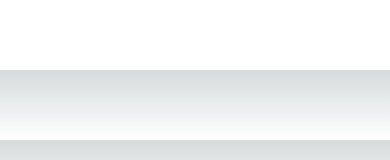
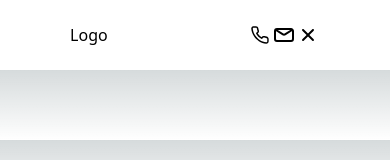
Before and after one commit to psychologianauki/OurSite, a Next.js app: page / in a window 390 px wide. Shown: the top 160 px of the page. Built offline with nearby package versions, Linux system fonts and the light colour scheme.

Commit message:
mobile nav init

```diff
--- a/src/Components/Navbar/Navbar.module.css
+++ b/src/Components/Navbar/Navbar.module.css
@@ -67,8 +67,11 @@
     display: none;
   }
   .mobileNav {
-    display: block;
+    display: flex;
     height: 70px;
     background-color: white;
+    justify-content: space-around;
+    align-items: center;
+    width: 100%;
   }
 }
--- a/src/Components/Navbar/Navbar.tsx
+++ b/src/Components/Navbar/Navbar.tsx
@@ -3,9 +3,12 @@ import styles from "./Navbar.module.css";
 import { useState } from "react";
 import Phone from "@/icons/Phone";
 import Email from "@/icons/Email";
+import MenuClose from "@/icons/MenuClose";
+import MenuOpen from "@/icons/MenuOpen";
 
 export default function Navbar() {
   const [section, setSection] = useState<number>(-1);
+  const [mobileNav, setMoobileNav] = useState<boolean>(true);
 
   return (
     <div className={styles.container}>
@@ -96,9 +99,36 @@ export default function Navbar() {
       </div>
 
       <div className={styles.mobileNav}>
-        <div></div>
-        <div></div>
-        <div></div>
+        <div
+          style={{
+            color: "black",
+            display: "flex",
+            justifyContent: "center",
+            alignItems: "center",
+          }}
+        >
+          Logo
+        </div>
+        <div
+          style={{
+            display: "flex",
+            alignItems: "center",
+            justifyContent: "center",
+          }}
+        >
+          <div className={styles.iconPhone}>
+            <Phone fill="white" />
+          </div>
+          <div className={styles.iconEmail}>
+            <Email fill="white" />
+          </div>
+          <div
+            style={{ display: "flex", alignItems: "center" }}
+            onClick={() => setMoobileNav(!mobileNav)}
+          >
+            {mobileNav ? <MenuClose fill="black" /> : <MenuOpen />}
+          </div>
+        </div>
       </div>
     </div>
   );
--- /dev/null
+++ b/src/icons/MenuClose.tsx
@@ -0,0 +1,31 @@
+import React from "react";
+
+export default function MenuClose({
+  width,
+  height,
+  fill = "#FFFFFF",
+}: {
+  width?: string;
+  height?: string;
+  fill?: string;
+}) {
+  return (
+    <svg
+      width={width || "24"}
+      height={height || "24"}
+      viewBox="0 0 24 24"
+      fill="none"
+      xmlns="http://www.w3.org/2000/svg"
+    >
+      <g id="Fill=close">
+        <path
+          id="Mask"
+          fillRule="evenodd"
+          clipRule="evenodd"
+          d="M13.4141 12L17.7071 7.70701C18.0981 7.31601 18.0981 6.68401 17.7071 6.29301C17.3161 5.90201 16.6841 5.90201 16.2931 6.29301L12.0001 10.586L7.70713 6.29301C7.31613 5.90201 6.68413 5.90201 6.29313 6.29301C5.90213 6.68401 5.90213 7.31601 6.29313 7.70701L10.5861 12L6.29313 16.293C5.90213 16.684 5.90213 17.316 6.29313 17.707C6.48813 17.902 6.74413 18 7.00013 18C7.25613 18 7.51213 17.902 7.70713 17.707L12.0001 13.414L16.2931 17.707C16.4881 17.902 16.7441 18 17.0001 18C17.2561 18 17.5121 17.902 17.7071 17.707C18.0981 17.316 18.0981 16.684 17.7071 16.293L13.4141 12Z"
+          fill={fill}
+        />
+      </g>
+    </svg>
+  );
+}
--- /dev/null
+++ b/src/icons/MenuOpen.tsx
@@ -0,0 +1,29 @@
+import React from "react";
+
+export default function MenuOpen({
+  width,
+  height,
+}: {
+  width?: string;
+  height?: string;
+}) {
+  return (
+    <svg
+      width={width || "24"}
+      height={height || "24"}
+      viewBox="0 0 24 24"
+      fill="black"
+      xmlns="http://www.w3.org/2000/svg"
+    >
+      <g id="Outline 2=text-align-right">
+        <path
+          id="icon"
+          fillRule="evenodd"
+          clipRule="evenodd"
+          d="M21 7C21.5523 7 22 6.55228 22 6C22 5.44772 21.5523 5 21 5H3C2.44772 5 2 5.44772 2 6C2 6.55228 2.44772 7 3 7H21ZM21 9C21.5523 9 22 9.44772 22 10C22 10.5523 21.5523 11 21 11H9C8.44772 11 8 10.5523 8 10C8 9.44772 8.44772 9 9 9H21ZM21 15C21.5523 15 22 14.5523 22 14C22 13.4477 21.5523 13 21 13H3C2.44772 13 2 13.4477 2 14C2 14.5523 2.44772 15 3 15H21ZM21 19C21.5523 19 22 18.5523 22 18C22 17.4477 21.5523 17 21 17H9C8.44772 17 8 17.4477 8 18C8 18.5523 8.44772 19 9 19H21Z"
+          fill="#black"
+        />
+      </g>
+    </svg>
+  );
+}
```
